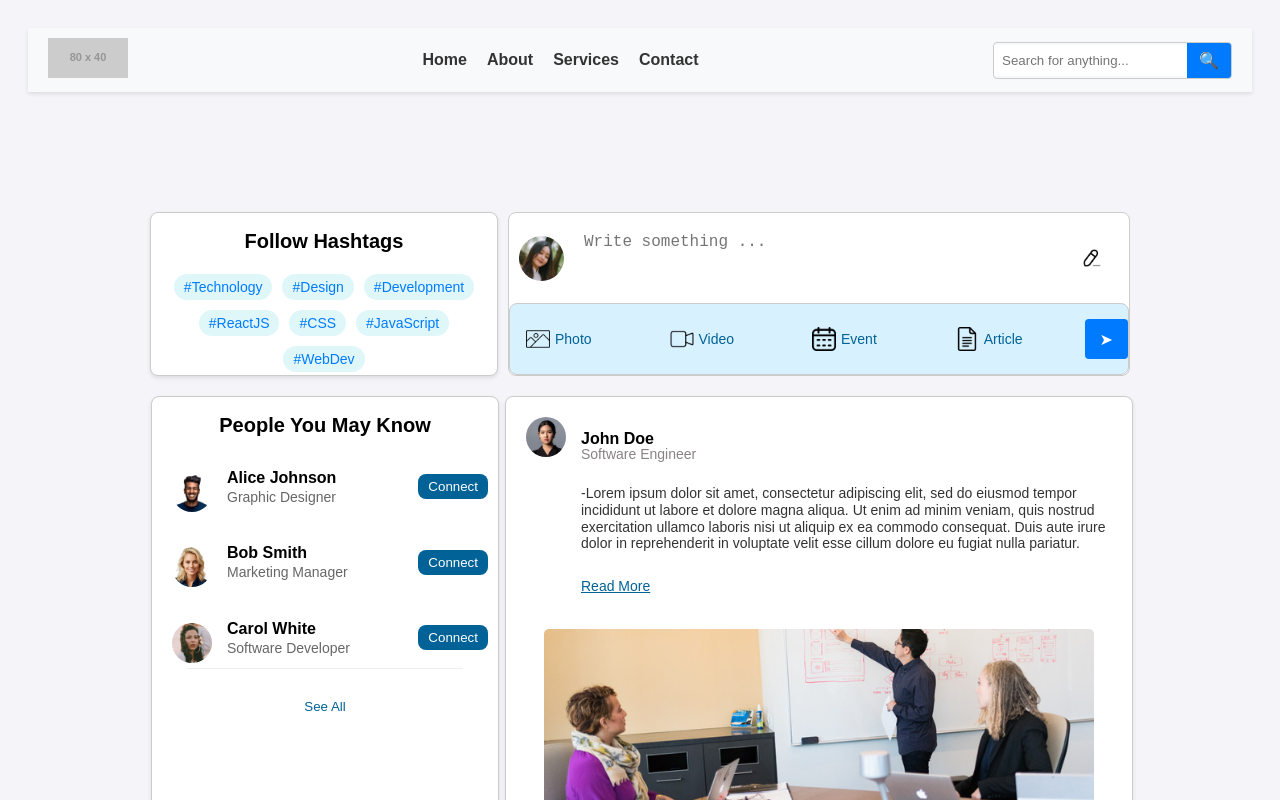
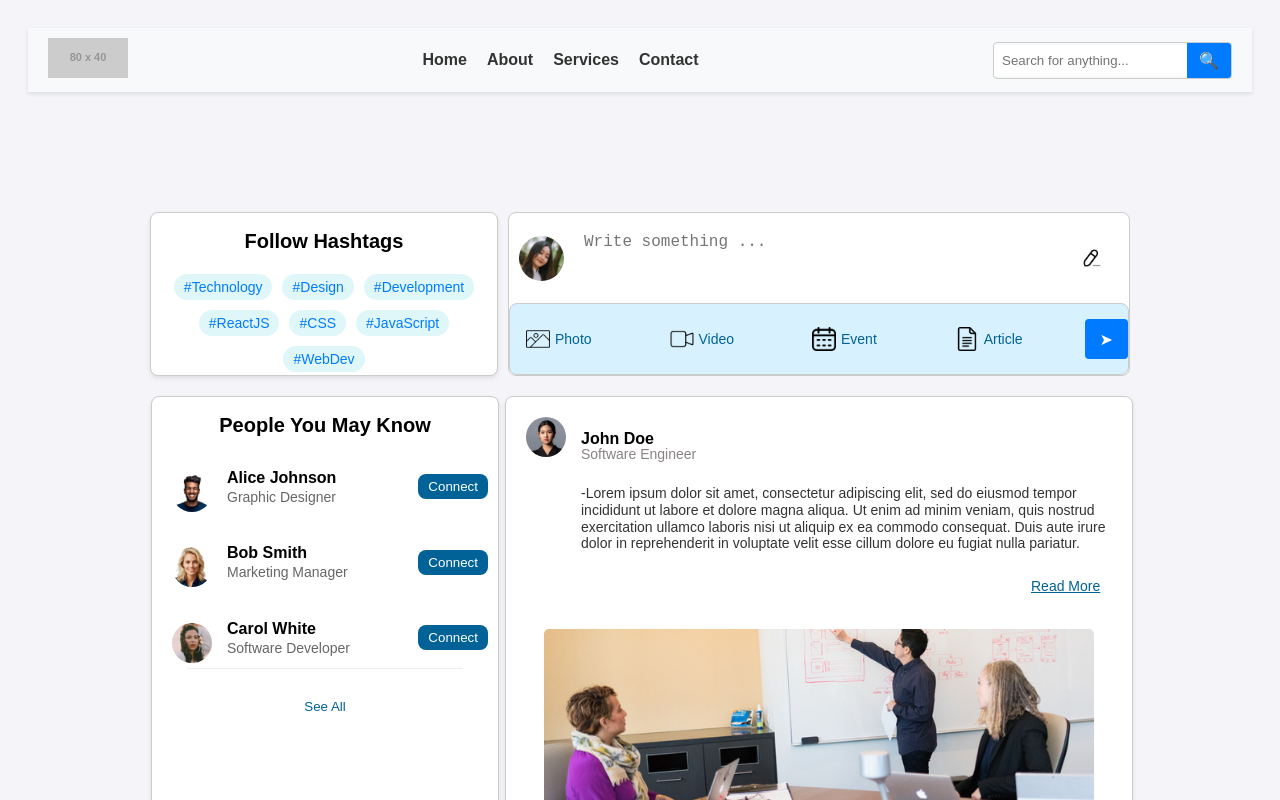
Before and after one commit to Jacobli6177/world-salon, a React (Vite) app in the folder Community_Page/: page / in a window 1280 px wide. Shown: the top 800 px of the page. Built offline with nearby package versions, Linux system fonts and the light colour scheme.

Commit message:
read-more fix

```diff
--- a/Community_Page/src/Components/Post/Post.css
+++ b/Community_Page/src/Components/Post/Post.css
@@ -64,7 +64,7 @@
   color: #006296;
   margin-top: 20px;
   cursor: pointer;
-  margin-right: 25%;
+  padding-left: 450px;
 }
 
 .post-image {
```
